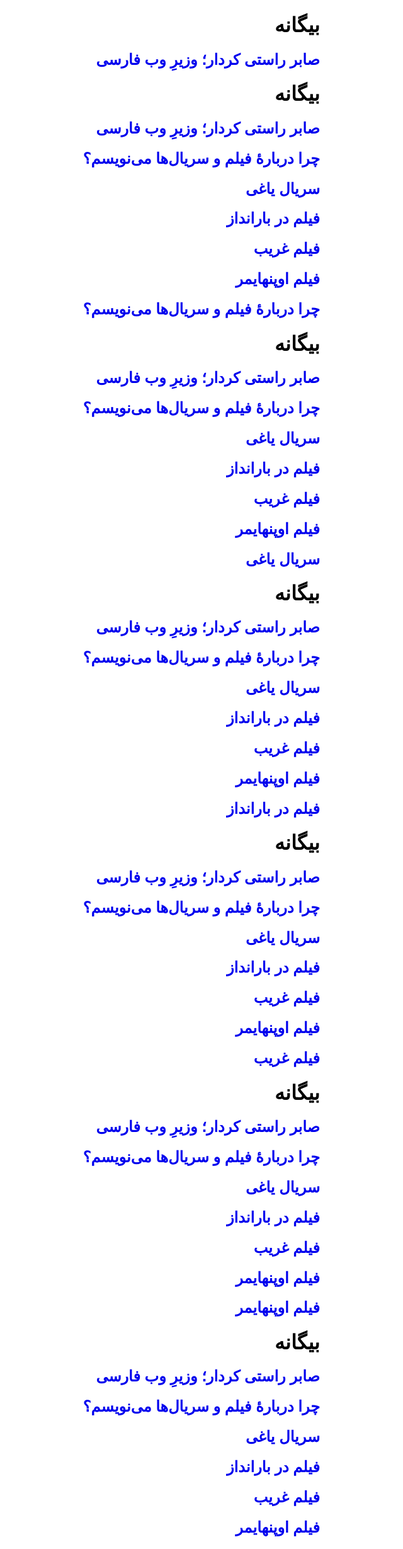
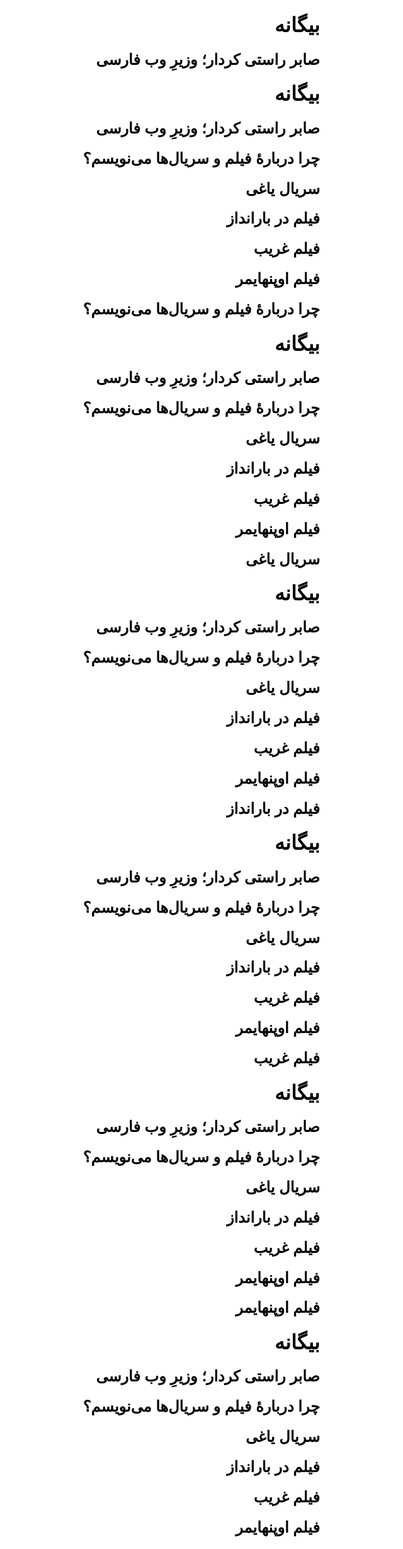
Before and after one commit to darkblog/darkblog.github.io, a Jekyll site: the page built from index.html, in a window 1280 px wide. Shown: the whole page at 63% size, without its empty margins (516-1156 px from the left). Built offline with Jekyll 4.4.1, drawn with Linux system fonts in a browser that asks for light colours.

Commit message:
Update index.html

```diff
--- a/index.html
+++ b/index.html
@@ -10,7 +10,7 @@
 <meta name="viewport" content="width=device-width, initial-scale=1">
 <meta name="description" content="بیگانه">
 <link rel="canonical" href="https://biganeh.com/">
-<style>body{font-family:sans-serif;margin:auto;padding:0 1.25em 0 1.25em;max-width:48em}a{text-decoration:none}</style>
+<style>body{font-family:sans-serif;margin:auto;padding:0 1.25em 0 1.25em;max-width:48em}a{text-decoration:none;color:black}</style>
 </head>
 <body>
 <h1>بیگانه</h1>
```
